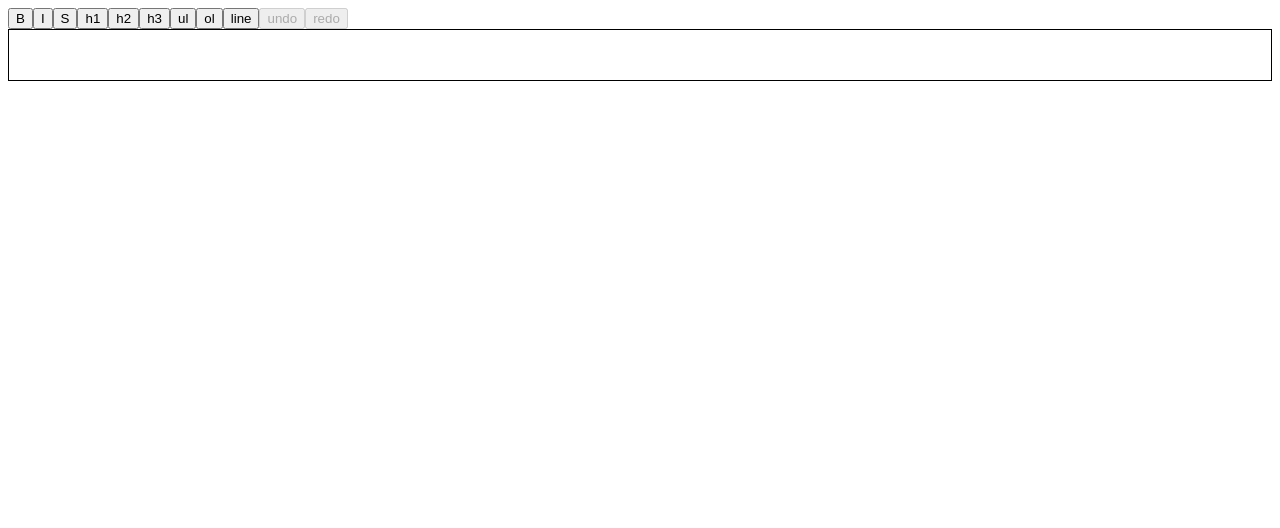
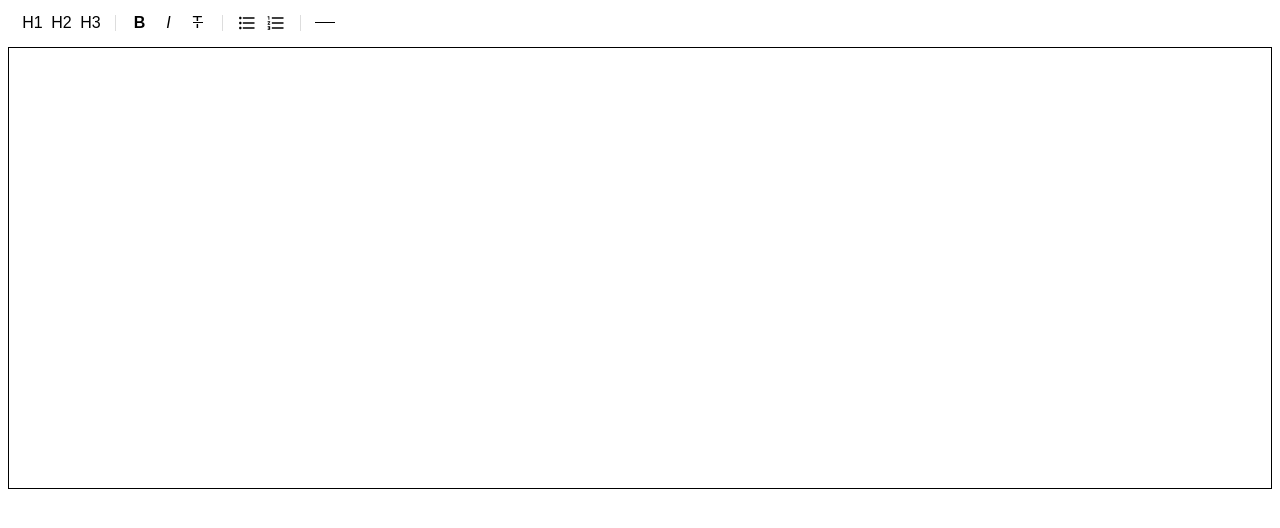
Before and after one commit to msm0748/react-editor, a React (Create React App) app: page / in a window 1280 px wide. Shown: the top 528 px of the page. Built offline with nearby package versions, Linux system fonts and the light colour scheme; the HTML template or start-up script is replaced by a standard one.

Commit message:
design: 에디터 툴바 스타일링 추가

```diff
--- a/src/editor/Toolbar.tsx
+++ b/src/editor/Toolbar.tsx
@@ -10,7 +10,28 @@ export default function MenuBar({ editor }: MenuBarProps) {
     }
 
     return (
-        <>
+        <div className="toolbar">
+            <div className="box">
+                <button
+                    onClick={() => editor.chain().focus().toggleHeading({ level: 1 }).run()}
+                    className={editor.isActive("heading", { level: 1 }) ? "is-active" : ""}
+                >
+                    H1
+                </button>
+                <button
+                    onClick={() => editor.chain().focus().toggleHeading({ level: 2 }).run()}
+                    className={editor.isActive("heading", { level: 2 }) ? "is-active" : ""}
+                >
+                    H2
+                </button>
+                <button
+                    onClick={() => editor.chain().focus().toggleHeading({ level: 3 }).run()}
+                    className={editor.isActive("heading", { level: 3 }) ? "is-active" : ""}
+                >
+                    H3
+                </button>
+            </div>
+            <div className="box">
                 <button
                     onClick={() => editor.chain().focus().toggleBold().run()}
                     disabled={!editor.can().chain().focus().toggleBold().run()}
@@ -28,41 +49,52 @@ export default function MenuBar({ editor }: MenuBarProps) {
                 <button
                     onClick={() => editor.chain().focus().toggleStrike().run()}
                     disabled={!editor.can().chain().focus().toggleStrike().run()}
-                className={editor.isActive("strike") ? "is-active" : ""}
+                    className={`strike ${editor.isActive("strike") ? "is-active" : ""}`}
                 >
-                S
+                    T
+                </button>
+            </div>
+            <div className="box">
+                <button
+                    onClick={() => editor.chain().focus().toggleBulletList().run()}
+                    className={`list-bullet ${editor.isActive("bulletList") ? "is-active" : ""}`}
+                >
+                    <svg
+                        stroke="currentColor"
+                        fill="currentColor"
+                        stroke-width="0"
+                        viewBox="0 0 24 24"
+                        height="20"
+                        width="20"
+                        xmlns="http://www.w3.org/2000/svg"
+                    >
+                        <path fill="none" d="M0 0h24v24H0V0z"></path>
+                        <path d="M4 10.5c-.83 0-1.5.67-1.5 1.5s.67 1.5 1.5 1.5 1.5-.67 1.5-1.5-.67-1.5-1.5-1.5zm0-6c-.83 0-1.5.67-1.5 1.5S3.17 7.5 4 7.5 5.5 6.83 5.5 6 4.83 4.5 4 4.5zm0 12c-.83 0-1.5.68-1.5 1.5s.68 1.5 1.5 1.5 1.5-.68 1.5-1.5-.67-1.5-1.5-1.5zM7 19h14v-2H7v2zm0-6h14v-2H7v2zm0-8v2h14V5H7z"></path>
+                    </svg>
                 </button>
                 <button
-                onClick={() => editor.chain().focus().toggleHeading({ level: 1 }).run()}
-                className={editor.isActive("heading", { level: 1 }) ? "is-active" : ""}
+                    onClick={() => editor.chain().focus().toggleOrderedList().run()}
+                    className={`list-decimal ${editor.isActive("orderedList") ? "is-active" : ""}`}
                 >
-                h1
+                    <svg
+                        stroke="currentColor"
+                        fill="currentColor"
+                        stroke-width="0"
+                        viewBox="0 0 24 24"
+                        height="20"
+                        width="20"
+                        xmlns="http://www.w3.org/2000/svg"
+                    >
+                        <path fill="none" d="M0 0h24v24H0z"></path>
+                        <path d="M2 17h2v.5H3v1h1v.5H2v1h3v-4H2v1zm1-9h1V4H2v1h1v3zm-1 3h1.8L2 13.1v.9h3v-1H3.2L5 10.9V10H2v1zm5-6v2h14V5H7zm0 14h14v-2H7v2zm0-6h14v-2H7v2z"></path>
+                    </svg>
                 </button>
-            <button
-                onClick={() => editor.chain().focus().toggleHeading({ level: 2 }).run()}
-                className={editor.isActive("heading", { level: 2 }) ? "is-active" : ""}
-            >
-                h2
+            </div>
+            <div className="box">
+                <button onClick={() => editor.chain().focus().setHorizontalRule().run()} className="line">
+                    <i></i>
                 </button>
-            <button
-                onClick={() => editor.chain().focus().toggleHeading({ level: 3 }).run()}
-                className={editor.isActive("heading", { level: 3 }) ? "is-active" : ""}
-            >
-                h3
-            </button>
-            <button onClick={() => editor.chain().focus().toggleBulletList().run()} className={editor.isActive("bulletList") ? "is-active" : ""}>
-                ul
-            </button>
-            <button onClick={() => editor.chain().focus().toggleOrderedList().run()} className={editor.isActive("orderedList") ? "is-active" : ""}>
-                ol
-            </button>
-            <button onClick={() => editor.chain().focus().setHorizontalRule().run()}>line</button>
-            <button onClick={() => editor.chain().focus().undo().run()} disabled={!editor.can().chain().focus().undo().run()}>
-                undo
-            </button>
-            <button onClick={() => editor.chain().focus().redo().run()} disabled={!editor.can().chain().focus().redo().run()}>
-                redo
-            </button>
-        </>
+            </div>
+        </div>
     );
 }
--- a/src/editor/index.tsx
+++ b/src/editor/index.tsx
@@ -1,6 +1,7 @@
 import { EditorContent, useEditor } from "@tiptap/react";
 import StarterKit from "@tiptap/starter-kit";
 import Toolbar from "./Toolbar";
+import "./style.css";
 
 export default function Editor() {
     const editor = useEditor({
@@ -11,7 +12,7 @@ export default function Editor() {
     return (
         <div id="editor">
             <Toolbar editor={editor} />
-            <EditorContent editor={editor} style={{ border: "1px solid" }} />
+            <EditorContent editor={editor} />
         </div>
     );
 }
--- /dev/null
+++ b/src/editor/style.css
@@ -0,0 +1,119 @@
+#editor {
+    height: 400px;
+}
+
+#editor .toolbar *:before,
+#editor .toolbar *:after {
+    display: block;
+}
+
+#editor .toolbar {
+    margin-bottom: 10px;
+    display: flex;
+}
+
+#editor .toolbar .box {
+    padding: 0 10px;
+    position: relative;
+    display: flex;
+}
+
+#editor .toolbar button:hover {
+    background-color: rgba(0, 0, 0, 0.04);
+}
+
+#editor .toolbar button {
+    cursor: pointer;
+    border: none;
+    background-color: #fff;
+    font-size: 16px;
+    border-radius: 5px;
+    margin: 0 1px;
+    display: flex;
+    justify-content: center;
+    align-items: center;
+}
+
+#editor .toolbar button.is-active {
+    background-color: #333;
+    color: #fff;
+}
+
+#editor .toolbar .box:nth-child(n + 2):before {
+    content: "";
+    width: 1px;
+    height: 16px;
+    position: absolute;
+    margin: auto;
+    top: 0;
+    bottom: 0;
+    left: 0;
+    background-color: #ddd;
+}
+
+#editor .toolbar .box button {
+    width: 27px;
+    height: 29px;
+    padding: 0;
+}
+
+/* 폰트 굵기 아이콘 */
+#editor .toolbar .bold {
+    font-weight: 600;
+}
+
+/* 폰트 기울임 아이콘 */
+#editor .toolbar .italic {
+    font-style: italic;
+}
+
+/* 폰트 취소선 아이콘 */
+#editor .toolbar .strike {
+    position: relative;
+}
+
+#editor .toolbar .strike:before {
+    content: "";
+    width: 10px;
+    height: 1px;
+    position: absolute;
+    top: 0;
+    bottom: 0;
+    left: 0;
+    right: 0;
+    margin: auto;
+    border-width: 1px;
+    border-style: solid;
+    border-color: #fff;
+    background-color: #000;
+}
+
+#editor .toolbar .is-active.strike:before {
+    border-color: #000;
+    background-color: #fff;
+}
+
+/* 구분선 */
+#editor .toolbar .line i {
+    width: 20px;
+    height: 1px;
+    background-color: #000;
+}
+
+/* 에디터 */
+#editor .ProseMirror {
+    outline: none;
+    padding: 20px;
+    height: 400px;
+    border: 1px solid;
+    overflow-y: auto;
+    overflow-x: hidden;
+}
+
+#editor .ProseMirror p {
+    margin: 10px 0;
+}
+
+#editor .ProseMirror ol {
+    padding-left: 30px;
+}
```
Lines whose indentation alone changed are shown as unchanged.
